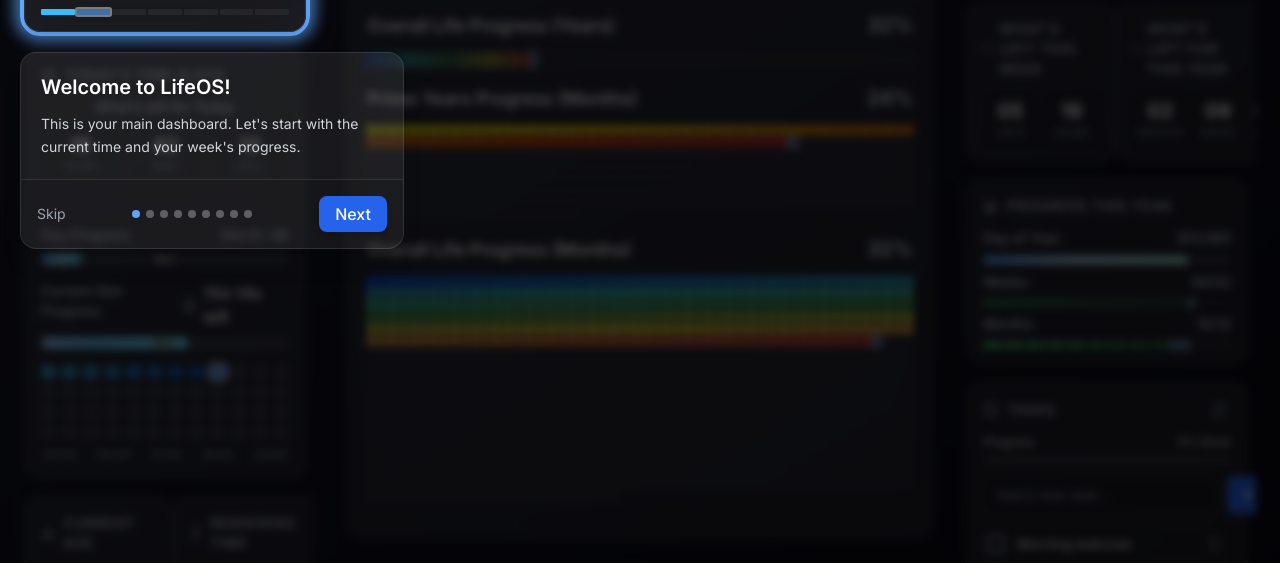
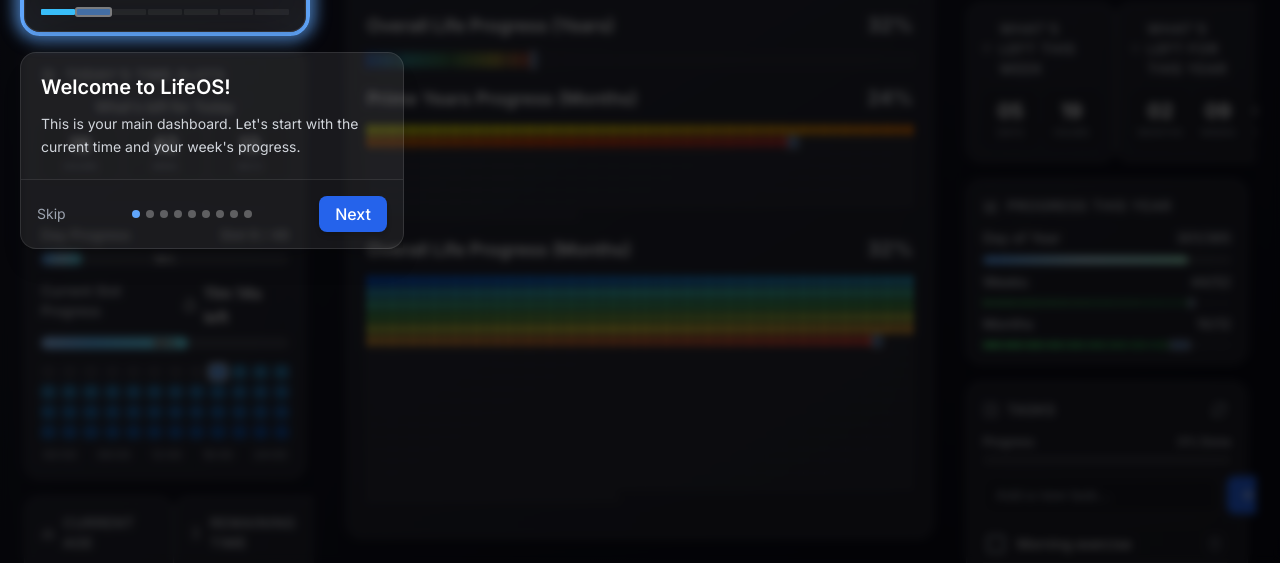
Before and after one commit to karthicobla/lifeos, a plain HTML site: page index.html in a window 1280 px wide. Shown: the part 237-800 px from the top of the page. Drawn offline with nearby package versions, Linux system fonts and the light colour scheme.

Commit message:
Refactor color logic for time slot blocks
Updated color handling for past and future time slots in the schedule.

```diff
--- a/index.html
+++ b/index.html
@@ -1211,16 +1211,22 @@
         let blockClasses = 'h-3.5 rounded-[3px] relative overflow-hidden transition-colors';
         let blockStyle = '';
 
+        // NEW: Calculate the color based on the full day's gradient
+        const color = getGradientColor(i, 48, dayGradient);
+
         if (isCurrent) {
           blockClasses += ' ring-2 ring-white/90 shadow-lg';
           blockStyle = `background-color: var(--text-accent); opacity: 0.9;`;
         } else if (isPast) {
           blockClasses += ' slot-past'; // Add class for cross mark
-          const color = getGradientColor(i, slotsPassed > 0 ? slotsPassed : 1 , dayGradient); // Ensure total > 0
-          blockStyle = `background-color: ${color}; opacity: 0.7;`;
+          // UPDATED: Use the dull future/inactive color for past slots, as requested
+          blockStyle = `background-color: var(--slot-future-inactive-bg); opacity: 0.7;`;
         } else {
-          blockStyle = `background-color: var(--slot-future-inactive-bg);`;
-          if (isActive) { /* Optional: Different style for future active */ }
+          // UPDATED: Future slots are now colorful
+          blockStyle = `background-color: ${color};`;
+           if (!isActive) { // Make non-active future slots a bit duller
+            blockStyle += ` opacity: 0.6;`;
+          }
         }
         blocksHtml += `<div title="${title}" class="${blockClasses}" style="${blockStyle}"></div>`;
       }
```
